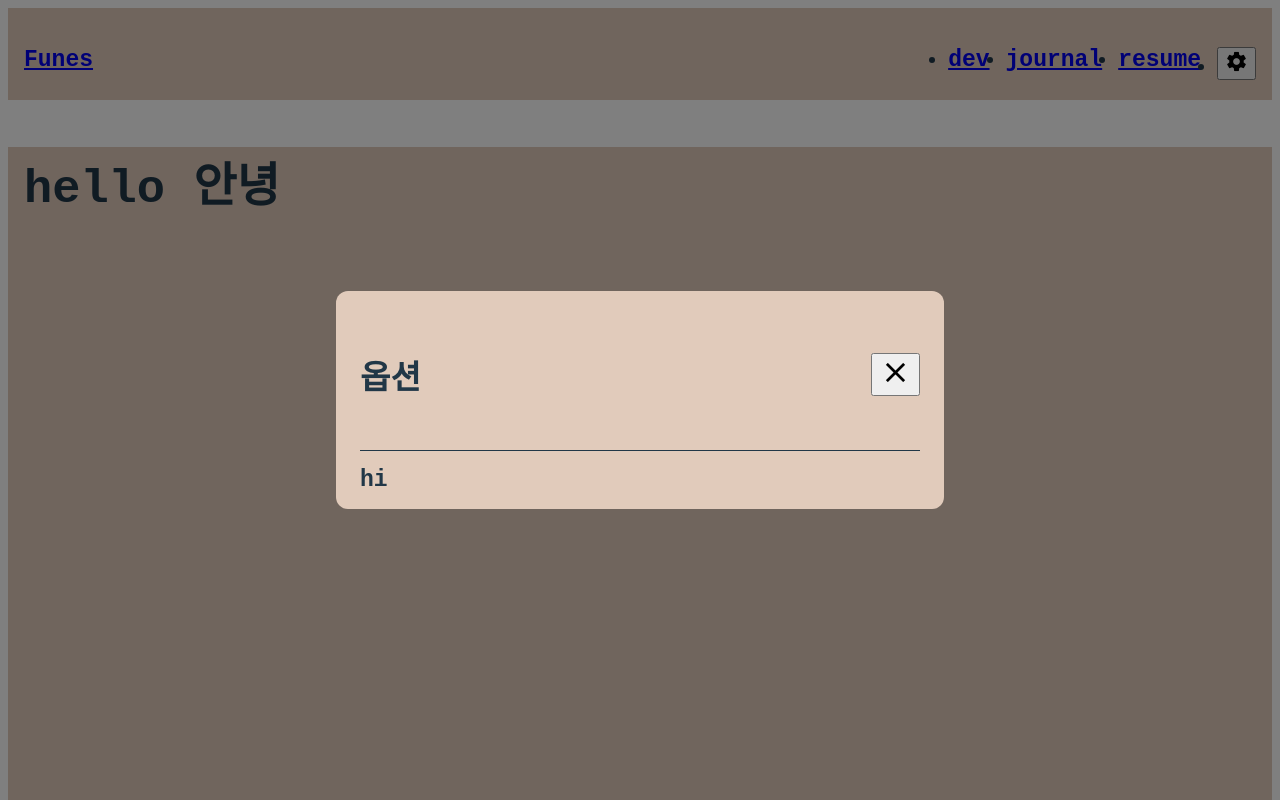
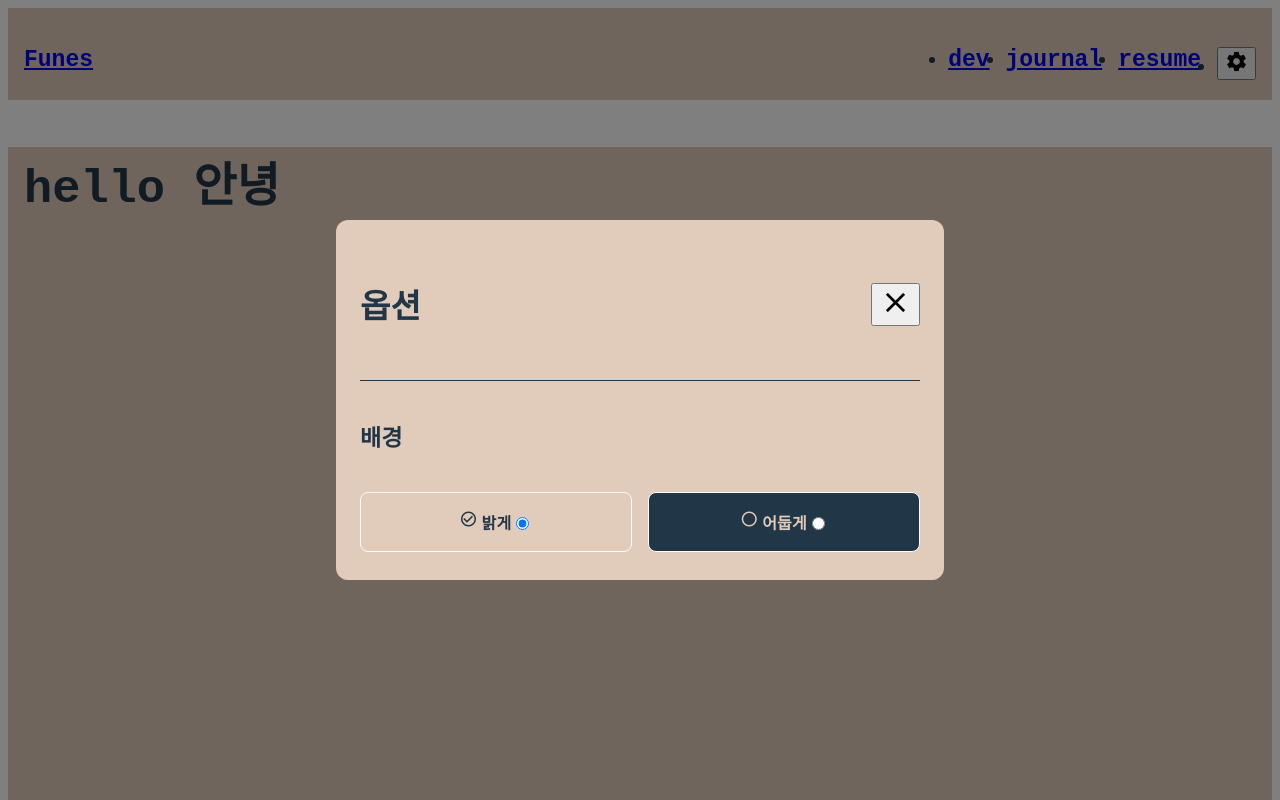
Before and after one commit to huskyhoochu/funes-days, a Gatsby site: page / in a window 1280 px wide. Both pictures are taken after a click on the button "settings". Shown: the top 800 px of the page. Built offline with nearby package versions, Linux system fonts and the light colour scheme; Gatsby itself is replaced by a stand-in of ours; a web font is replaced by a local one.

Commit message:
다크모드 / 라이트모드 선택 옵션 생성

```diff
--- a/src/components/atoms/header/index.tsx
+++ b/src/components/atoms/header/index.tsx
@@ -7,7 +7,7 @@ import OptionModal from '@/components/atoms/optionModal';
 import { useCycle } from 'framer-motion';
 
 const Header: React.FC = () => {
-  const ThemeClass = useTheme();
+  const [ThemeClass] = useTheme();
   const [isOpen, setIsOpen] = useCycle<boolean>(false, true);
 
   const toggleOptionModal = () => {
--- a/src/components/atoms/optionModal/classes.ts
+++ b/src/components/atoms/optionModal/classes.ts
@@ -1,3 +1,45 @@
 import { css } from '@emotion/css';
+import { Subtitle1Class } from '@/styles/typography';
+import { Gray, Theme } from '@/styles/theme';
+import radius from '@/styles/radius';
 
 export const OptionModalClass = css``;
+
+export const ScreenFormClass = (theme: ThemeType) => css`
+  ${Subtitle1Class};
+
+  .content {
+    margin-block: 12px;
+    display: grid;
+    grid-template-columns: 1fr 1fr;
+    grid-column-gap: 16px;
+    grid-template-rows: 60px;
+  }
+
+  label {
+    padding: 8px 12px;
+    border: 1px solid ${Gray['100']};
+    display: flex;
+    align-items: center;
+    justify-content: center;
+    border-radius: ${radius['8']}px;
+    cursor: pointer;
+
+    &.light {
+      background-color: ${Theme['light'][theme].background};
+      color: ${Theme['light'][theme].text};
+    }
+
+    &.dark {
+      background-color: ${Theme['dark'][theme].background};
+      color: ${Theme['dark'][theme].text};
+    }
+  }
+`;
+
+export const SelectedCheckerClass = css`
+  .material-icons-outlined {
+    font-size: 18px;
+    margin-right: 4px;
+  }
+`;
--- a/src/components/atoms/optionModal/index.tsx
+++ b/src/components/atoms/optionModal/index.tsx
@@ -1,6 +1,8 @@
 import React from 'react';
 import { AnimatePresence } from 'framer-motion';
 import ModalTemplate from '@/components/templates/modal';
+import ScreenForm from '@/components/atoms/optionModal/screenForm';
+import { OptionModalClass } from './classes';
 
 interface Props {
   isOpen: boolean;
@@ -12,7 +14,9 @@ const OptionModal: React.FC<Props> = ({ isOpen, onToggle }) => {
     <AnimatePresence>
       {isOpen && (
         <ModalTemplate onToggle={onToggle} title="옵션">
-          <div>hi</div>
+          <div className={OptionModalClass}>
+            <ScreenForm />
+          </div>
         </ModalTemplate>
       )}
     </AnimatePresence>
--- /dev/null
+++ b/src/components/atoms/optionModal/screenForm.tsx
@@ -0,0 +1,49 @@
+import React from 'react';
+import { ScreenFormClass } from './classes';
+import { useRecoilState } from 'recoil';
+import { screenState } from '@/store/theme';
+import useTheme from '@/hooks/useTheme';
+import SelectedChecker from '@/components/atoms/optionModal/selectedChecker';
+
+const ScreenForm: React.FC = () => {
+  const [, , theme] = useTheme();
+  const [screen, setScreen] = useRecoilState(screenState);
+
+  const changeScreen = (e: React.BaseSyntheticEvent) => {
+    setScreen(e.currentTarget.value);
+  };
+
+  return (
+    <form className={ScreenFormClass(theme)}>
+      <h5 className="title">배경</h5>
+      <div className="content">
+        <label htmlFor="light" className="light">
+          <SelectedChecker screenOrTheme={screen} check="light" />
+          <span>밝게</span>
+          <input
+            id="light"
+            type="radio"
+            name="light"
+            value="light"
+            onChange={changeScreen}
+            checked={screen === 'light'}
+          />
+        </label>
+        <label htmlFor="dark" className="dark">
+          <SelectedChecker screenOrTheme={screen} check="dark" />
+          <span>어둡게</span>
+          <input
+            id="dark"
+            type="radio"
+            name="dark"
+            value="dark"
+            onChange={changeScreen}
+            checked={screen === 'dark'}
+          />
+        </label>
+      </div>
+    </form>
+  );
+};
+
+export default ScreenForm;
--- /dev/null
+++ b/src/components/atoms/optionModal/selectedChecker.tsx
@@ -0,0 +1,21 @@
+import React from 'react';
+import { SelectedCheckerClass } from './classes';
+
+interface Props {
+  screenOrTheme: ScreenType | ThemeType;
+  check: ScreenType | ThemeType;
+}
+
+const SelectedChecker: React.FC<Props> = ({ screenOrTheme, check }) => {
+  return (
+    <div className={SelectedCheckerClass}>
+      {screenOrTheme === check ? (
+        <span className="material-icons-outlined">check_circle_outline</span>
+      ) : (
+        <span className="material-icons-outlined">radio_button_unchecked</span>
+      )}
+    </div>
+  );
+};
+
+export default SelectedChecker;
--- a/src/components/templates/modal/index.tsx
+++ b/src/components/templates/modal/index.tsx
@@ -11,7 +11,7 @@ interface Props {
 }
 
 const ModalTemplate: React.FC<Props> = ({ onToggle, title, children }) => {
-  const ThemeClass = useTheme();
+  const [ThemeClass] = useTheme();
 
   return (
     <motion.div
--- a/src/hooks/useTheme.ts
+++ b/src/hooks/useTheme.ts
@@ -3,11 +3,15 @@ import { useRecoilValue } from 'recoil';
 import { screenState, themeState } from '@/store/theme';
 import { ThemeClassBuilder } from '@/styles/theme';
 
-const useTheme = (): string => {
+const useTheme = (): [string, ScreenType, ThemeType] => {
   const screen = useRecoilValue(screenState);
   const theme = useRecoilValue(themeState);
 
-  return useMemo(() => ThemeClassBuilder(screen, theme), [screen, theme]);
+  const ThemeClass = useMemo(
+    () => ThemeClassBuilder(screen, theme),
+    [screen, theme],
+  );
+  return [ThemeClass, screen, theme];
 };
 
 export default useTheme;
--- a/src/layout/main.tsx
+++ b/src/layout/main.tsx
@@ -14,7 +14,7 @@ export interface MainLayoutProps {
 }
 
 const MainLayout: React.FC<MainLayoutProps> = ({ title, children }) => {
-  const ThemeClass = useTheme();
+  const [ThemeClass] = useTheme();
 
   return (
     <>
```
